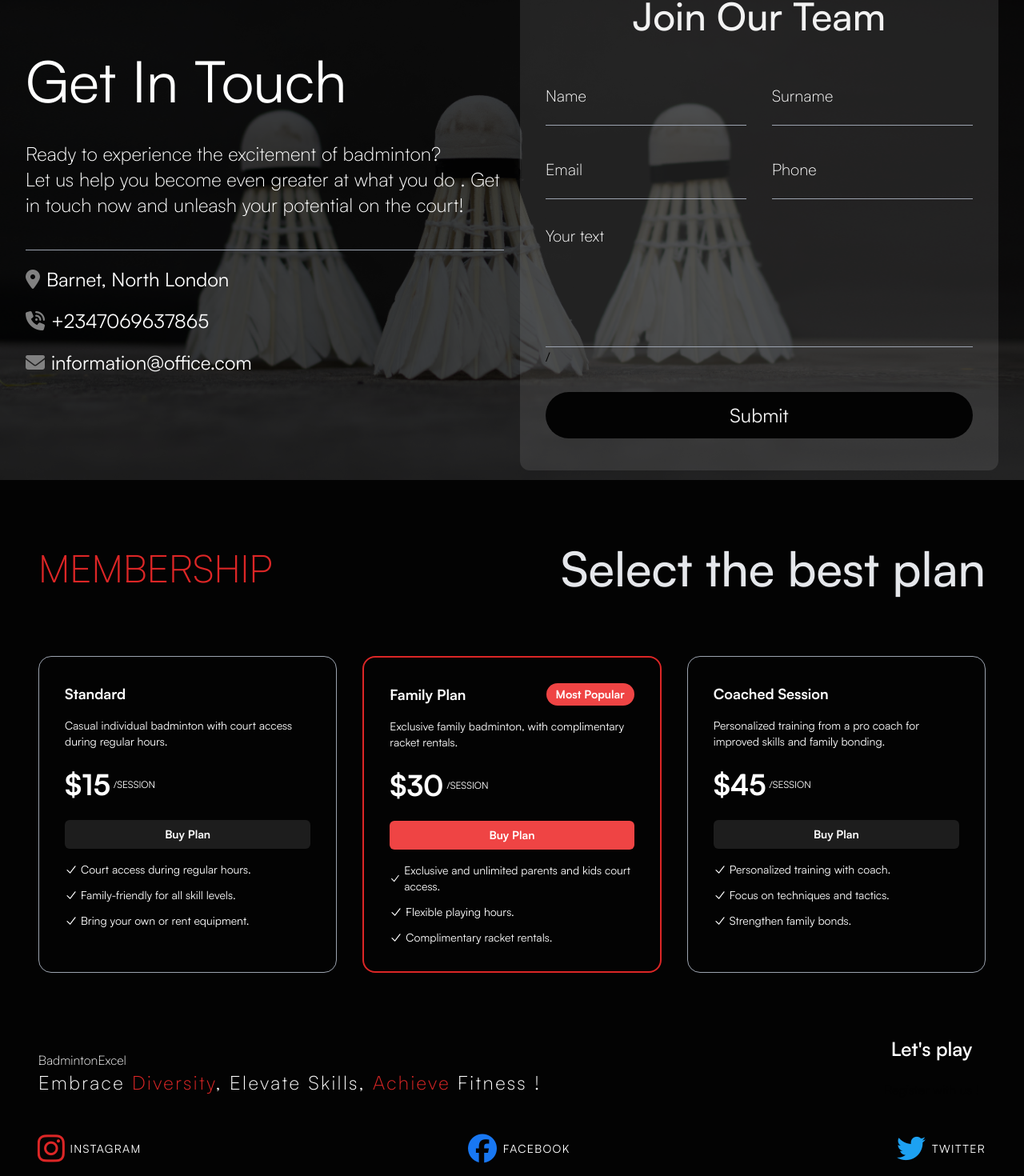
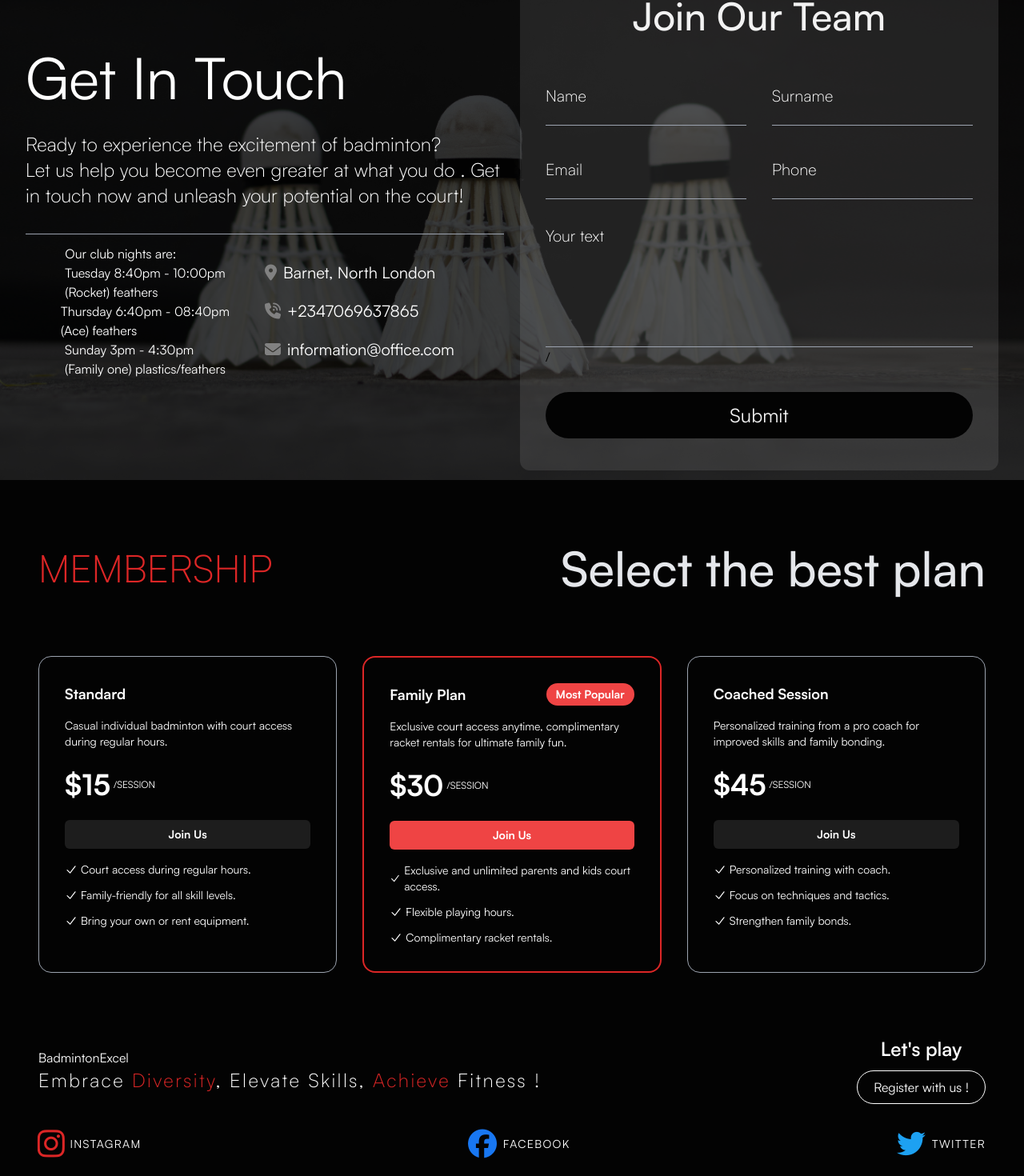
Before and after one commit to fola4/excel, a React (Vite) app: page /membership in a window 1280 px wide. Shown: the part 176-1646 px from the top of the page at 80% size. Built offline with nearby package versions, Linux system fonts and the light colour scheme.

Commit message:
edit about page edit main page quote edit membership times edit footer layout

```diff
--- /dev/null
+++ b/src/components/AboutDesc.jsx
@@ -0,0 +1,12 @@
+import React from "react";
+
+function AboutDesc({ letter, description }) {
+  return (
+    <div className="mx-auto grid max-w-xl grid-cols-[100px_1fr] items-center gap-3 ">
+      <span className="w-28 text-9xl font-bold opacity-60">{letter}</span>
+      <p>{description}</p>
+    </div>
+  );
+}
+
+export default AboutDesc;
--- a/src/components/CardPlan.jsx
+++ b/src/components/CardPlan.jsx
@@ -22,6 +22,7 @@ function CardPlan({ name, price, description, features }) {
         <span className="self-center text-xs uppercase">/session</span>
       </p>
 
+      <a href="./membership#">
         <button
           className={`mt-6 w-full rounded-md px-3 py-2 text-sm font-bold ${
             name === "Family Plan"
@@ -29,8 +30,9 @@ function CardPlan({ name, price, description, features }) {
               : "bg-white bg-opacity-10"
           }`}
         >
-        Buy Plan
+          Join Us
         </button>
+      </a>
 
       <ul className="mt-4 space-y-3">
         {features.map((feature, index) => (
--- a/src/components/Footer.jsx
+++ b/src/components/Footer.jsx
@@ -32,11 +32,11 @@ function Footer() {
       </div>
 
       {/* <!-- badminton --> */}
-      <div className="flex flex-col items-center md:flex-row md:justify-between">
+      <div className="flex flex-col items-center gap-y-8 md:flex-row md:justify-between">
         <div>
+          <p className="text-center lg:text-left">BadmintonExcel</p>
           <a href="#" id="logo" className="font-light">
-            <span>BadmintonExcel</span>
-            <p className="text-2xl tracking-widest">
+            <p className="text-center text-2xl tracking-widest">
               Embrace <span className="text-red-600">Diversity</span>, Elevate
               Skills, <span className="text-red-600">Achieve</span> Fitness !
             </p>
@@ -48,7 +48,7 @@ function Footer() {
             Let's play
           </h4>
           <Link to="/membership#membership">
-            <button className="btn3 whitespace-nowrap border-black px-2 py-3 text-black hover:bg-black hover:text-white">
+            <button className="whitespace-nowrap rounded-3xl border border-white px-5 py-2 text-white hover:bg-black hover:text-white">
               Register with us !
             </button>
           </Link>
--- a/src/constants/index.js
+++ b/src/constants/index.js
@@ -109,7 +109,7 @@ export const pricing = [
   },
   {
     name: "Family Plan",
-    desc: "Exclusive family badminton, with complimentary racket rentals.",
+    desc: "Exclusive court access anytime, complimentary racket rentals for ultimate family fun.",
     price: 30,
     features: [
       "Exclusive and unlimited parents and kids court access.",
@@ -128,3 +128,32 @@ export const pricing = [
     ],
   },
 ];
+
+export const aboutUs = [
+  {
+    letter: "E",
+    description:
+      "grabbed shape point loose friendly danger heard consist syllable truth film serve surrounded vast courage problem art ate strong stone wealth extra top voyageExcel is known for it's unprecedented success toward Lorem ipsum dolor sit amet consectetur adipisicing elit. Nihil, quasi culpa! Quasi ex voluptas reprehenderit quam qui adipisci rerum maiores, officiis dolore fuga placeat facilis deserunt provident, aut consequuntur autem?",
+  },
+  {
+    letter: "X",
+    description:
+      "wheel job printed grow given pan fur official rain stared deeply spell language depth coast gave put naturally familiar fireplace plant tropical dead becauseExcel is known for it's unprecedented success toward Lorem ipsum dolor sit amet consectetur adipisicing elit. Nihil, quasi culpa! Quasi ex voluptas reprehenderit quam qui adipisci rerum maiores, officiis dolore fuga placeat facilis deserunt provident, aut consequuntur autem?",
+  },
+  {
+    letter: "C",
+    description:
+      "Creating some textCreating some textCreating some textCreating some textCreating some textCreating some textCreating some textCreating some textCreating some textCreating some textCreating some textCreating some textCreating some textCreating some textCreating some textCreating some textCreating some textCreating some textCreating some textCreating some textCreating some textCreating some textCreating some textCreating some text",
+  },
+
+  {
+    letter: "E",
+    description:
+      "expression birds merely music track corn arm second zoo pay immediately rabbit plus everywhere hollow victory plastic married bean every command other visitor painExcel is known for it's unprecedented success toward Lorem ipsum dolor sit amet consectetur adipisicing elit. Nihil, quasi culpa! Quasi ex voluptas reprehenderit quam qui adipisci rerum maiores, officiis dolore fuga placeat facilis deserunt provident, aut consequuntur autem?",
+  },
+  {
+    letter: "L",
+    description:
+      "observe rice nuts sometime evidence jar walk experience plural because child private rays dinner unhappy spin grow clearly piano lose muscle once recall offerExcel is known for it's unprecedented success toward Lorem ipsum dolor sit amet consectetur adipisicing elit. Nihil, quasi culpa! Quasi ex voluptas reprehenderit quam qui adipisci rerum maiores, officiis dolore fuga placeat facilis deserunt provident, aut consequuntur autem?",
+  },
+];
--- a/src/pages/About.jsx
+++ b/src/pages/About.jsx
@@ -1,12 +1,13 @@
 import React from "react";
-import { features } from "../constants";
+import { aboutUs, features } from "../constants";
 import Feature from "../components/Feature";
+import AboutDesc from "../components/AboutDesc";
 
 export default function About() {
   return (
     <div>
       <header id="about-us" className="grid">
-        <div className=" absolute left-0 top-0 h-full w-full bg-black opacity-75"></div>
+        <div className=" absolute left-0 top-0 h-full w-full bg-black opacity-60"></div>
 
         {/* <!-- content --> */}
         <div className="relative z-20 self-center text-4xl capitalize text-white">
@@ -34,6 +35,16 @@ export default function About() {
           </div>
         </div>
       </section>
+
+      <section className="grid bg-red-500 p-8">
+        {aboutUs.map((about, index) => (
+          <AboutDesc
+            letter={about.letter}
+            description={about.description}
+            key={index}
+          />
+        ))}
+      </section>
     </div>
   );
 }
--- a/src/pages/MainPage.jsx
+++ b/src/pages/MainPage.jsx
@@ -92,11 +92,11 @@ function MainPage() {
               all abilities, providing coaching and family sessions.
             </h2>
 
-            <Link to="/about us">
-              <button className="btn3 border-black text-black hover:bg-black hover:text-white">
+            <a href="./about us">
+              <button className="rounded-3xl border border-black px-5 py-2 text-2xl text-black transition hover:bg-black  hover:text-white">
                 About Us
               </button>
-            </Link>
+            </a>
           </div>
         </div>
 
@@ -138,14 +138,16 @@ function MainPage() {
 
       {/* <!-- section 5 --> */}
       <article className="relative px-2 py-8">
-        <i className="fa-solid fa-quote-left absolute left-0 top-0 text-9xl opacity-10 md:text-[10rem] lg:text-[15rem]" />
-        <i className="fa-solid fa-quote-right absolute bottom-0 right-0 text-9xl opacity-10 md:text-[10rem] lg:text-[15rem]"></i>
+        <i className="fa-solid fa-quote-left absolute left-0 top-0 text-[10rem] text-black opacity-20 md:text-[10rem] lg:text-[15rem]" />
+        <i className="fa-solid fa-quote-right absolute bottom-0 right-0 text-[10rem] text-black opacity-20 md:text-[10rem] lg:text-[15rem]"></i>
 
         <h3 className="text-center text-5xl font-light md:text-6xl lg:text-8xl">
-          "When you play badminton, play with passion, play with heart, and
-          leave everything on the court."
+          "When you play badminton, play with{" "}
+          <span className="text-red-500">passion</span>, play with{" "}
+          <span className="text-red-500">heart</span>, and leave{" "}
+          <span className="text-red-500">everything</span> on the court."
         </h3>
-        <hr />
+
         <p className="text-right">- Gail Emms</p>
       </article>
     </div>
--- a/src/pages/Membership.jsx
+++ b/src/pages/Membership.jsx
@@ -12,13 +12,28 @@ function Membership() {
             <h2 id="getInTouch" className="mb-0 pt-2 text-7xl">
               Get In Touch
             </h2>
-            <p className="border-b border-gray-400 py-10 text-2xl font-thin">
+            <p className="border-b border-gray-400 py-8 text-2xl font-thin">
               Ready to experience the excitement of badminton?<br></br>Let us
               help you become even greater at what you do . Get in touch now and
               unleash your potential on the court!
             </p>
 
-            <div className="mt-5 flex flex-col gap-y-5 text-2xl">
+            <div className="mt-3 grid grid-cols-1 gap-y-8 md:grid-cols-2">
+              <div className="text-md self-center">
+                <p className="flex justify-center">
+                  Our club nights are: <br /> Tuesday 8:40pm - 10:00pm <br />
+                  (Rocket) feathers
+                </p>
+                <p className="flex justify-center">
+                  Thursday 6:40pm - 08:40pm <br />
+                  (Ace) feathers
+                </p>
+                <p className="flex justify-center">
+                  Sunday 3pm - 4:30pm <br />
+                  (Family one) plastics/feathers
+                </p>
+              </div>
+              <div className="flex flex-col gap-y-5 self-center text-xl">
                 <a
                   href="https://www.google.com/maps/search/?api=1&query=Barnet, North London"
                   target="_blank"
@@ -43,6 +58,7 @@ function Membership() {
                   ></i>
                   information@office.com
                 </p>
+              </div>
             </div>
           </div>
 
```
Lines whose indentation alone changed are shown as unchanged.
